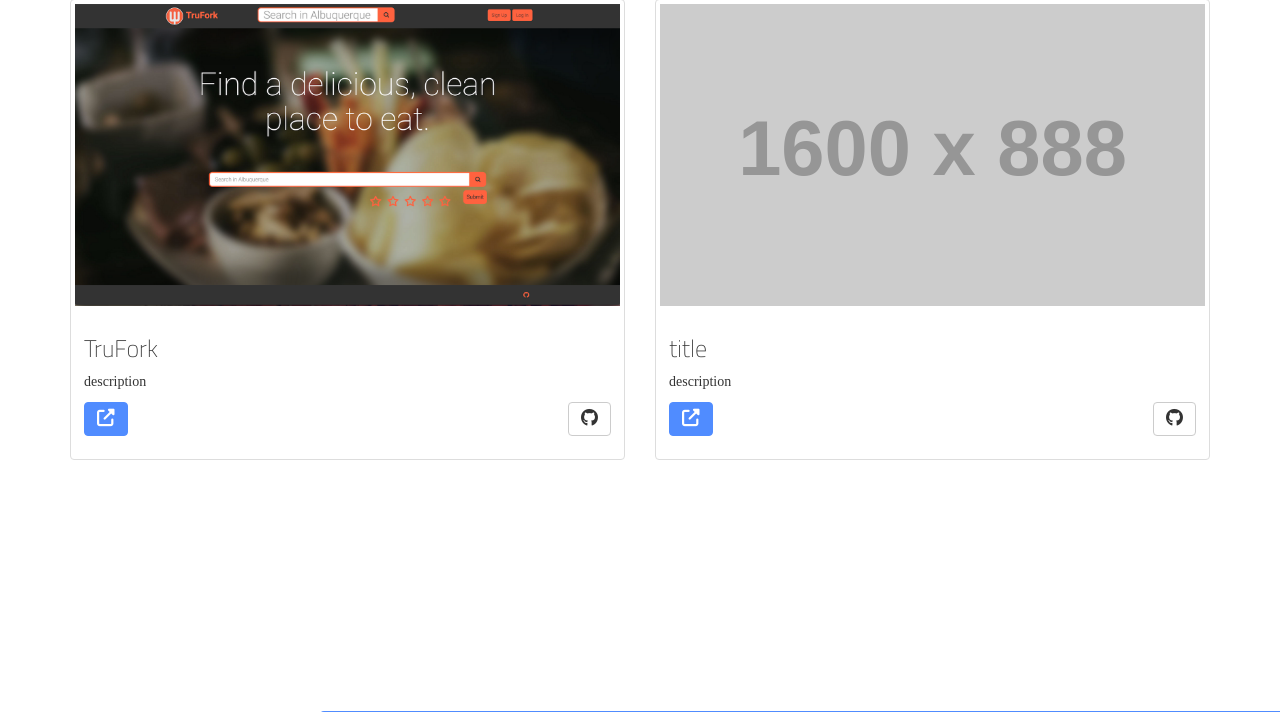
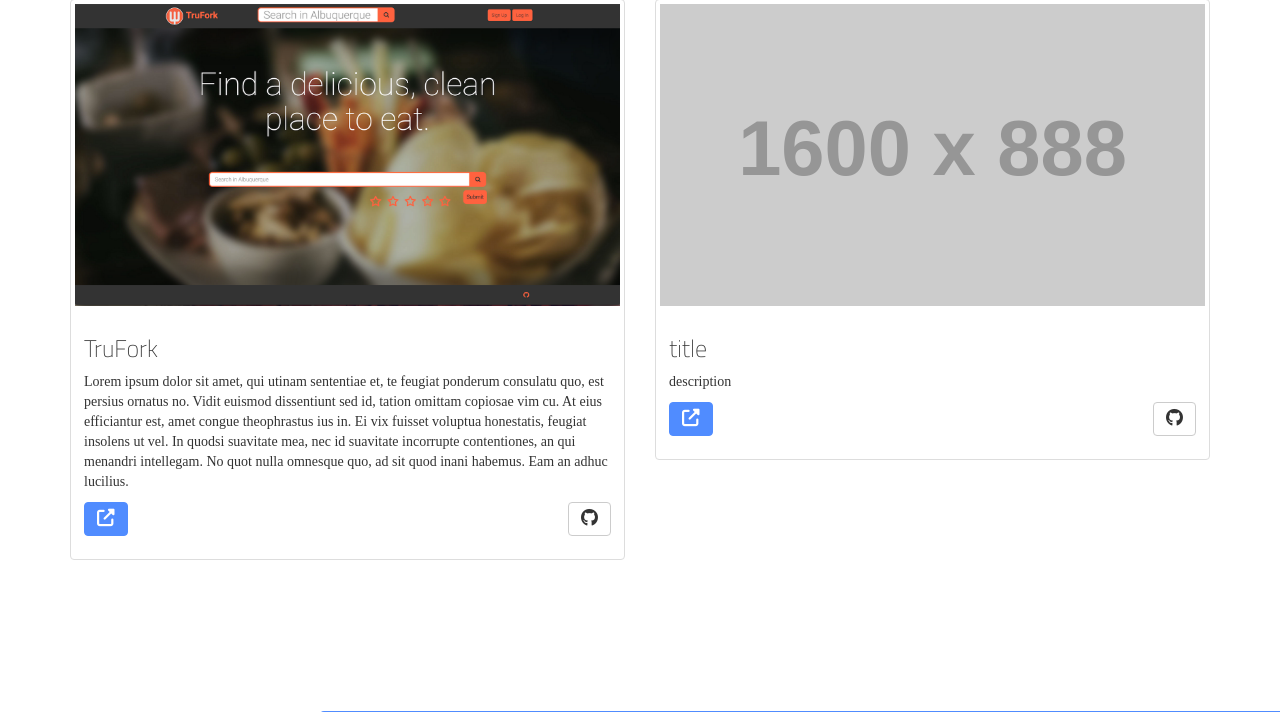
Before and after one commit to Skylarity/skylerrexroad.com, a PHP site: page / in a window 1280 px wide; the page is wider, and only the part inside the window is pictured. Shown: the part 964-1676 px from the top of that part. Run offline with PHP 8.4, Linux system fonts and the light colour scheme; grey boxes labelled with a size stand in for pictures from a placeholder-image service; some libraries are stand-ins or nearby versions; some web fonts are replaced.

Commit message:
Added some lorem

```diff
--- a/public_html/index.php
+++ b/public_html/index.php
@@ -21,7 +21,7 @@ $PAGE_TITLE = "Skyler Rexroad";
 							TruFork
 						</h3>
 						<p>
-							description
+							Lorem ipsum dolor sit amet, qui utinam sententiae et, te feugiat ponderum consulatu quo, est persius ornatus no. Vidit euismod dissentiunt sed id, tation omittam copiosae vim cu. At eius efficiantur est, amet congue theophrastus ius in. Ei vix fuisset voluptua honestatis, feugiat insolens ut vel. In quodsi suavitate mea, nec id suavitate incorrupte contentiones, an qui menandri intellegam. No quot nulla omnesque quo, ad sit quod inani habemus. Eam an adhuc lucilius.
 						</p>
 						<p>
 							<a href="//trufork.com" target="_blank" class="btn btn-primary" role="button"><i
```
